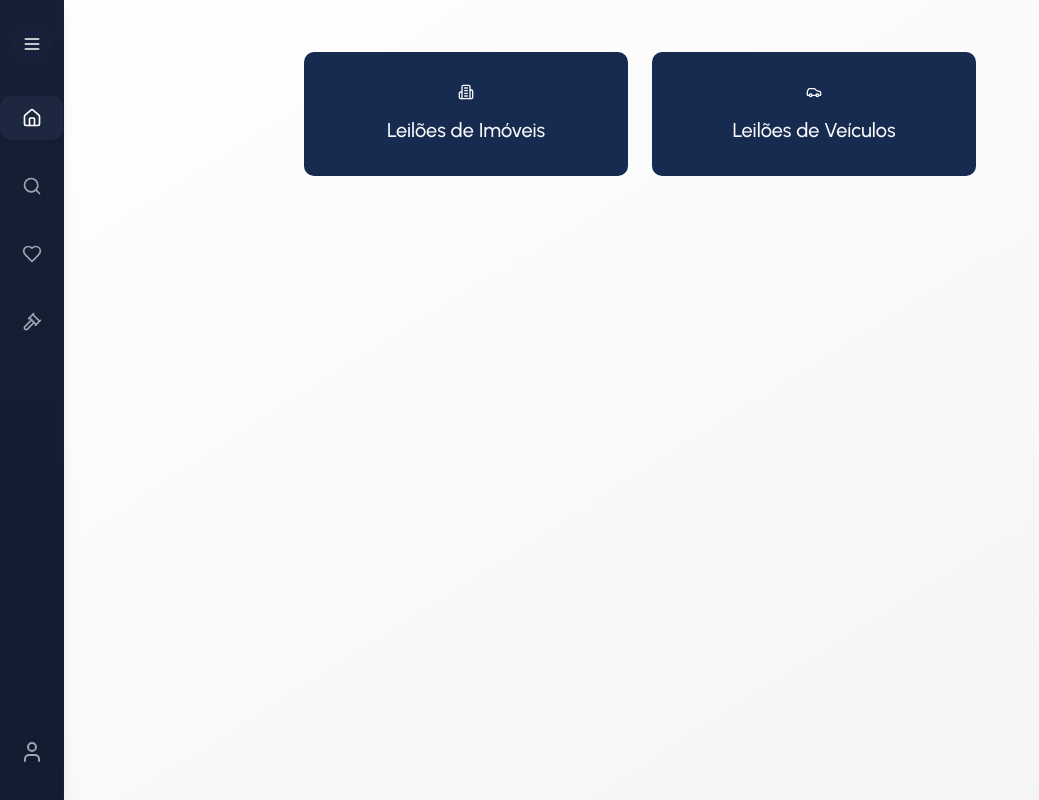
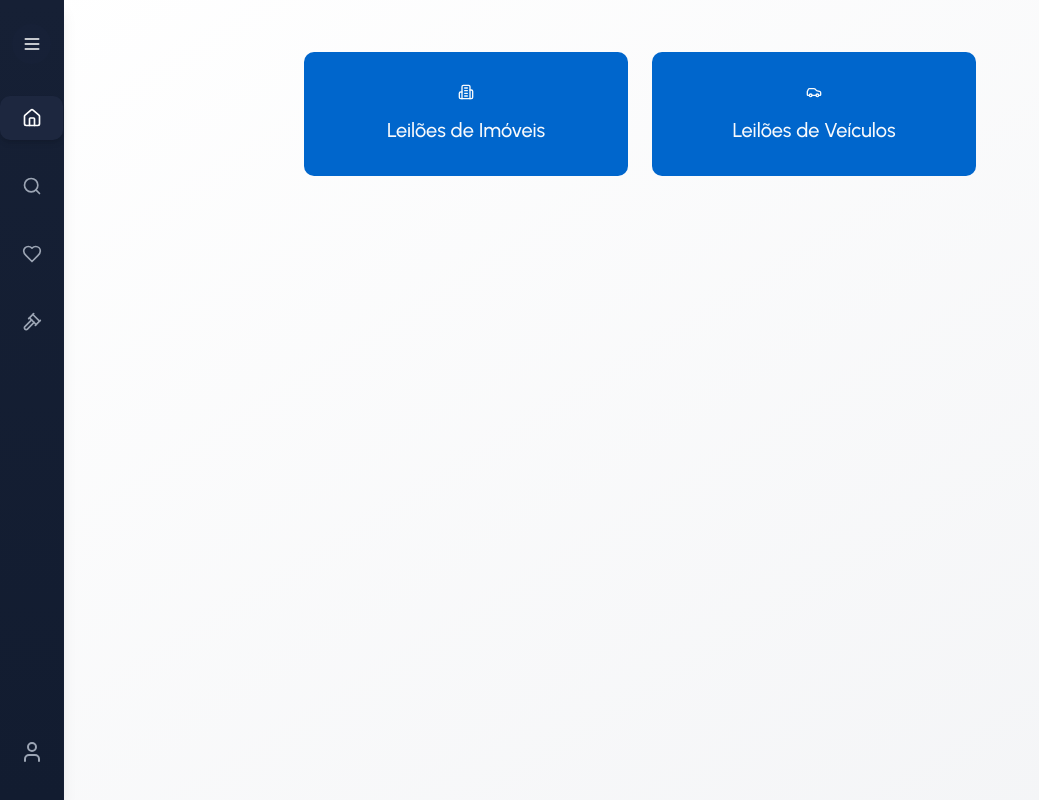
Before and after one commit to Enzofaleirodf/lailo-final-76, a React (Vite) app: page / in a window 1280 px wide. Shown: the whole page, without its empty margins (0-1039 px from the left). Built offline with nearby package versions, Linux system fonts and the light colour scheme.

Commit message:
Fix: Color consistency in UI
Ensures UI elements, specifically buttons, use the correct color scheme based on the brand's color (blue).

```diff
--- a/src/components/filters/BrandFilter.tsx
+++ b/src/components/filters/BrandFilter.tsx
@@ -64,6 +64,7 @@ const BrandFilter: React.FC<BrandFilterProps> = ({ onFilterChange }) => {
         value={filters.brand}
         onChange={handleBrandChange}
         options={brandOptions}
+        placeholder="Selecione"
       />
     </div>
   );
--- a/src/components/filters/ColorFilter.tsx
+++ b/src/components/filters/ColorFilter.tsx
@@ -48,10 +48,11 @@ const ColorFilter: React.FC<ColorFilterProps> = ({ onFilterChange }) => {
       <FilterDropdown
         id="color-filter"
         aria-label="Selecione a cor"
-        value={filters.color || 'todas'}
+        value={filters.color}
         onChange={handleColorChange}
         options={colorOptions}
         className="border-gray-300 font-urbanist"
+        placeholder="Selecione"
       />
     </div>
   );
--- a/src/components/filters/FilterContent.tsx
+++ b/src/components/filters/FilterContent.tsx
@@ -75,7 +75,7 @@ const FilterContent: React.FC = () => {
       <div className="mt-4 flex flex-col gap-2">
         <Button
           variant="outline"
-          className="w-full h-10 text-sm font-medium border-gray-200 bg-white hover:bg-gray-50 hover:text-gray-700 focus:ring-2 focus:ring-brand-500 focus:ring-offset-1 transition-colors font-urbanist"
+          className="w-full h-10 text-sm font-medium border-gray-200 bg-white hover:bg-gray-50 hover:text-gray-700 focus:ring-2 focus:ring-blue-500 focus:ring-offset-1 transition-colors font-urbanist"
           onClick={handleResetFilters}
           aria-label="Resetar todos os filtros"
           data-testid="reset-filters-button"
--- a/src/components/filters/FilterDropdown.tsx
+++ b/src/components/filters/FilterDropdown.tsx
@@ -124,7 +124,7 @@ const FilterDropdown: React.FC<FilterDropdownProps> = ({
           "w-full border rounded-lg h-10 pl-3 pr-10 text-sm appearance-none font-urbanist",
           isValueSelected ? "text-gray-800 font-medium" : "text-gray-600",
           "border-gray-300",
-          "focus-visible:outline-none focus-visible:ring-2 focus-visible:ring-brand-500 focus-visible:ring-offset-2",
+          "focus-visible:outline-none focus-visible:ring-2 focus-visible:ring-blue-500 focus-visible:ring-offset-2",
           disabled ? "bg-gray-100 text-gray-500 cursor-not-allowed" : "bg-white cursor-pointer",
           className
         )}
@@ -138,7 +138,7 @@ const FilterDropdown: React.FC<FilterDropdownProps> = ({
         aria-autocomplete="list"
         tabIndex={disabled ? -1 : 0}
       >
-        {placeholder && <option value="" disabled>{placeholder}</option>}
+        {placeholder && (!value || value === '') && <option value="">{placeholder}</option>}
         {options.map((option) => (
           <option
             key={`${option.value}-${option.label}`}
--- a/src/components/filters/ModelFilter.tsx
+++ b/src/components/filters/ModelFilter.tsx
@@ -57,6 +57,7 @@ const ModelFilter: React.FC<ModelFilterProps> = ({
             value={filters.model}
             onChange={handleModelChange}
             options={modelOptions}
+            placeholder="Selecione"
           />
         )}
       </div>
--- a/src/components/ui/badge.tsx
+++ b/src/components/ui/badge.tsx
@@ -17,11 +17,11 @@ const badgeVariants = cva(
           "border-transparent bg-destructive text-destructive-foreground hover:bg-destructive/80",
         outline: "text-foreground",
         highlight:
-          "border-transparent bg-accent2-500 text-gray-900 font-semibold hover:bg-accent2-600",
+          "border-transparent bg-blue-500 text-gray-900 font-semibold hover:bg-blue-600",
         new:
-          "border-transparent bg-accent2-500 text-gray-900 font-semibold hover:bg-accent2-600",
+          "border-transparent bg-blue-500 text-gray-900 font-semibold hover:bg-blue-600",
         discount:
-          "border-transparent bg-accent2-500 text-gray-900 font-semibold hover:bg-accent2-600",
+          "border-transparent bg-blue-500 text-gray-900 font-semibold hover:bg-blue-600",
       },
     },
     defaultVariants: {
--- a/src/components/ui/button.tsx
+++ b/src/components/ui/button.tsx
@@ -16,13 +16,13 @@ const buttonVariants = cva(
         outline:
           "border border-input bg-background hover:bg-accent hover:text-accent-foreground",
         secondary:
-          "bg-secondary text-secondary-foreground hover:bg-secondary/80 hover:border-accent2-500",
+          "bg-secondary text-secondary-foreground hover:bg-secondary/80 hover:border-blue-500",
         ghost: "hover:bg-accent hover:text-accent-foreground",
         link: "text-primary underline-offset-4 hover:underline",
         accent2:
-          "bg-accent2-500 text-black hover:bg-accent2-600",
+          "bg-blue-500 text-black hover:bg-blue-600",
         "accent2-outline":
-          "border border-accent2-500 bg-transparent text-black hover:bg-accent2-50",
+          "border border-blue-500 bg-transparent text-black hover:bg-blue-50",
       },
       size: {
         default: "h-10 px-4 py-2",
--- a/src/components/ui/toggle-group.tsx
+++ b/src/components/ui/toggle-group.tsx
@@ -1,3 +1,4 @@
+
 import * as React from "react"
 import * as ToggleGroupPrimitive from "@radix-ui/react-toggle-group"
 import { type VariantProps } from "class-variance-authority"
--- a/src/components/ui/toggle.tsx
+++ b/src/components/ui/toggle.tsx
@@ -14,7 +14,7 @@ const toggleVariants = cva(
         outline:
           "border border-input bg-transparent hover:bg-accent hover:text-accent-foreground",
         accent2:
-          "bg-transparent hover:bg-accent2-50 data-[state=on]:bg-accent2-500 data-[state=on]:text-black",
+          "bg-transparent hover:bg-blue-50 data-[state=on]:bg-blue-500 data-[state=on]:text-black",
       },
       size: {
         default: "h-10 px-3",
--- a/src/index.css
+++ b/src/index.css
@@ -15,7 +15,7 @@
     --popover: 0 0% 100%;
     --popover-foreground: 222.2 84% 4.9%;
 
-    --primary: 220 54% 20%;
+    --primary: 210 100% 40%;
     --primary-foreground: 210 40% 98%;
 
     --secondary: 220 30% 96.1%;
@@ -32,7 +32,7 @@
 
     --border: 214.3 31.8% 91.4%;
     --input: 214.3 31.8% 91.4%;
-    --ring: 220 54% 20%;
+    --ring: 210 100% 40%;
 
     --radius: 0.75rem;
   }
@@ -47,7 +47,7 @@
     --popover: 222.2 84% 4.9%;
     --popover-foreground: 210 40% 98%;
 
-    --primary: 220 54% 20%;
+    --primary: 210 100% 40%;
     --primary-foreground: 222.2 47.4% 11.2%;
 
     --secondary: 217.2 32.6% 17.5%;
```
Also changed, not shown: src/components/TopFilters.tsx (+11 -11 lines).
